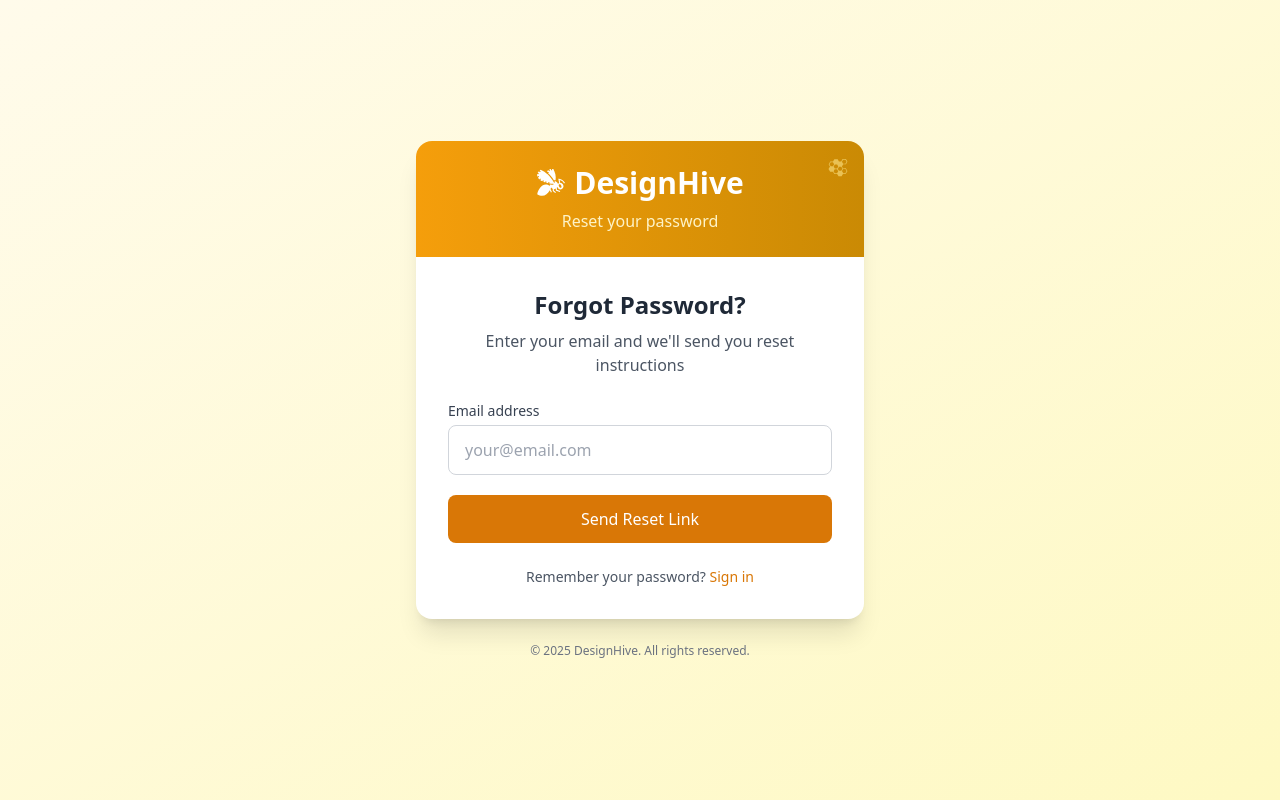
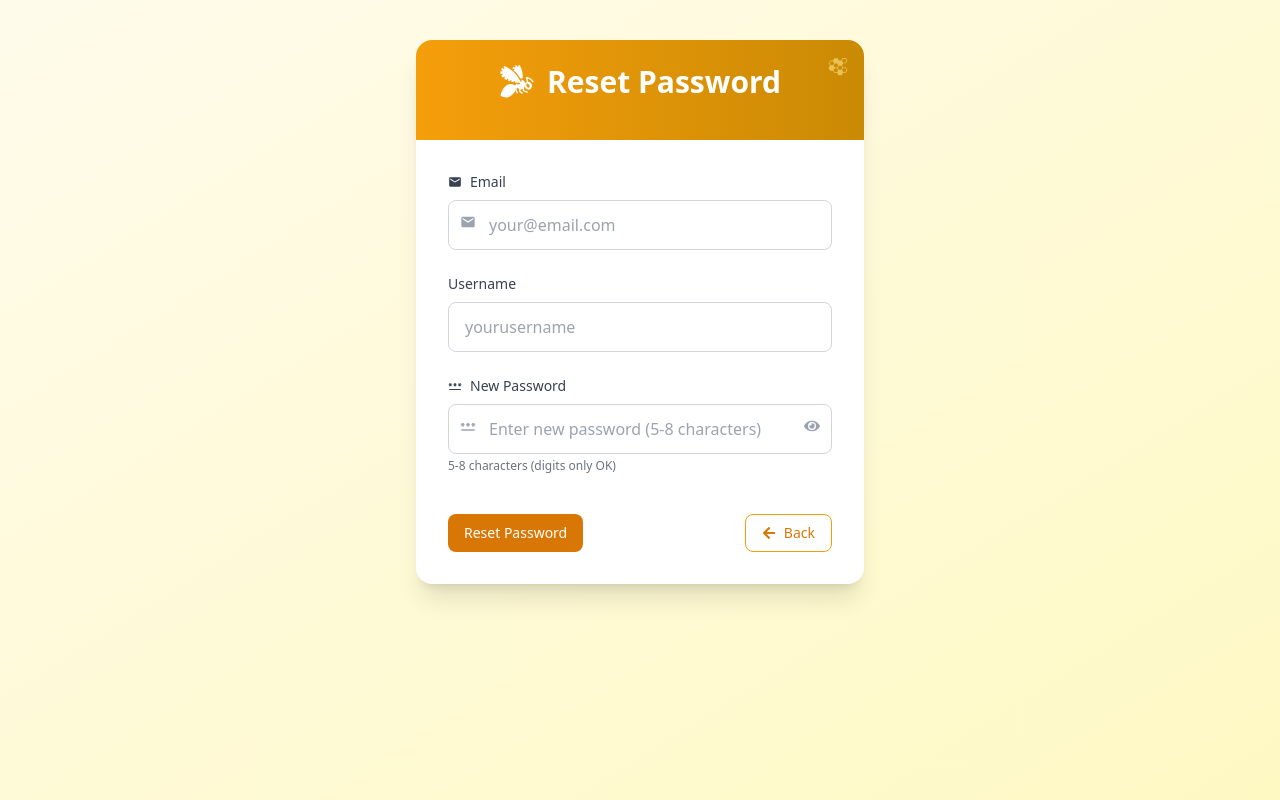
Before and after one commit to Sanka11/DesignHive, a React (Vite) app in the folder frontend/: page /forgot-password in a window 1280 px wide. Built offline with nearby package versions, Linux system fonts and the light colour scheme; no server answers.

Commit message:
Add Forgot password function

```diff
--- a/frontend/src/App.jsx
+++ b/frontend/src/App.jsx
@@ -4,7 +4,7 @@ import { Routes, Route } from "react-router-dom";
 import LandingPage from "./pages/LandingPage";
 import Login from "./pages/Login";
 import Register from "./pages/Register";
-import ForgotPasswordPage from "./pages/ForgotPasswordPage";
+
 import DashboardPage from "./pages/DashboardPage";
 import MainLayout from "./layouts/MainLayout";
 import ProtectedRoute from "./components/ProtectedRoute";
@@ -26,6 +26,7 @@ import HomeLearningPlan from "./pages/HomeLeraningPlan.jsx";
 import CreatePlanPage from "./pages/CreatePlanPage.jsx";
 import LearningPlanPage from "./pages/LearningPlanPage.jsx";
 import ChangePassword from "./pages/ChangePassword.jsx";
+import ForgotPassword from "./pages/ForgotPassword.jsx";
 
 
 function App() {
@@ -35,7 +36,7 @@ function App() {
       {/* Pages without Navbar */}
       <Route path="/login" element={<Login />} />
       <Route path="/register" element={<Register />} />
-      <Route path="/forgot-password" element={<ForgotPasswordPage />} />
+
       <Route path="/" element={<LandingPage />} />
       <Route path="/oauth2/redirect" element={<OAuthRedirect />} />
       <Route path="/chat/:chatId" element={<ChatPage currentUser={user} />} />
@@ -45,6 +46,7 @@ function App() {
       <Route path="/following" element={<FollowingPage />} />
       <Route path="/followers" element={<FollowersPage />} />
       <Route path="/change-password" element={<ChangePassword />} />
+      <Route path="/forgot-password" element={<ForgotPassword />} />
 
 
 
--- /dev/null
+++ b/frontend/src/pages/ForgotPassword.jsx
@@ -0,0 +1,270 @@
+import { useState, useEffect } from "react";
+import axios from "../api/axios";
+import { motion } from 'framer-motion';
+import { GiHoneycomb, GiBee } from 'react-icons/gi';
+import { FaEye, FaEyeSlash, FaArrowLeft } from 'react-icons/fa';
+import { MdPassword, MdEmail } from 'react-icons/md';
+import { useNavigate } from "react-router-dom";
+
+export default function ForgotPassword() {
+  const navigate = useNavigate();
+  const [isMounted, setIsMounted] = useState(false);
+  const [form, setForm] = useState({
+    email: "",
+    username: "",
+    newPassword: "",
+  });
+  const [showPassword, setShowPassword] = useState(false);
+  const [notification, setNotification] = useState({
+    show: false,
+    message: '',
+    type: ''
+  });
+  const [isSubmitting, setIsSubmitting] = useState(false);
+
+  useEffect(() => {
+    setIsMounted(true);
+  }, []);
+
+  const showNotification = (message, type) => {
+    setNotification({ show: true, message, type });
+    setTimeout(() => {
+      setNotification({ show: false, message: '', type: '' });
+    }, 3000);
+  };
+
+  const handleChange = (e) => {
+    const { name, value } = e.target;
+    setForm({ ...form, [name]: value });
+  };
+
+  const validatePassword = (password) => {
+    if (!password) return 'Password is required';
+    if (password.length < 5) return 'Password must be at least 5 characters';
+    if (password.length > 8) return 'Password cannot exceed 8 characters';
+    return '';
+  };
+
+  const handleSubmit = async (e) => {
+    e.preventDefault();
+
+    const passwordError = validatePassword(form.newPassword);
+    if (passwordError) {
+      showNotification(passwordError, 'error');
+      return;
+    }
+
+    if (!form.email || !form.username) {
+      showNotification('Email and username are required', 'error');
+      return;
+    }
+
+    setIsSubmitting(true);
+
+    try {
+      const res = await axios.put("/auth/reset-password", null, {
+        params: {
+          email: form.email,
+          username: form.username,
+          newPassword: form.newPassword,
+        },
+      });
+
+      showNotification(res.data || 'Password reset successfully!', 'success');
+      setForm({ email: "", username: "", newPassword: "" });
+
+      setTimeout(() => {
+        navigate("/login");
+      }, 1500);
+    } catch (err) {
+      const msg = err.response?.data || "Something went wrong. Please try again.";
+      showNotification(msg, 'error');
+    } finally {
+      setIsSubmitting(false);
+    }
+  };
+
+  return (
+    <div className="min-h-screen bg-gradient-to-br from-amber-50 to-yellow-100 py-10 px-4">
+      {notification.show && (
+        <motion.div
+          className={`fixed top-4 right-4 p-4 rounded-lg shadow-lg z-50 ${
+            notification.type === 'success'
+              ? 'bg-green-100 text-green-800 border border-green-200'
+              : 'bg-red-100 text-red-800 border border-red-200'
+          }`}
+          initial={{ opacity: 0, x: 100 }}
+          animate={{ opacity: 1, x: 0 }}
+          exit={{ opacity: 0, x: 100 }}
+          transition={{ duration: 0.3 }}
+        >
+          <div className="flex items-center">
+            <span>{notification.message}</span>
+            <button
+              onClick={() => setNotification({ show: false, message: '', type: '' })}
+              className="ml-4 text-lg"
+            >
+              &times;
+            </button>
+          </div>
+        </motion.div>
+      )}
+
+      <motion.div
+        className="max-w-md mx-auto bg-white rounded-2xl shadow-xl overflow-hidden"
+        initial={{ opacity: 0, y: 20 }}
+        animate={isMounted ? { opacity: 1, y: 0 } : {}}
+        transition={{ duration: 0.6 }}
+      >
+        <motion.div
+          className="bg-gradient-to-r from-amber-500 to-yellow-600 p-6 text-center relative"
+          initial={{ opacity: 0 }}
+          animate={isMounted ? { opacity: 1 } : {}}
+          transition={{ delay: 0.2, duration: 0.6 }}
+        >
+          <div className="flex items-center justify-center space-x-3 mb-4">
+            <motion.div
+              initial={{ scale: 0 }}
+              animate={isMounted ? { scale: 1 } : {}}
+              transition={{ delay: 0.4, type: 'spring' }}
+            >
+              <GiBee className="text-4xl text-white" />
+            </motion.div>
+            <motion.h1
+              className="text-3xl font-bold text-white"
+              initial={{ opacity: 0 }}
+              animate={isMounted ? { opacity: 1 } : {}}
+              transition={{ delay: 0.6, duration: 0.6 }}
+            >
+              Reset Password
+            </motion.h1>
+          </div>
+          <motion.div
+            className="absolute top-4 right-4"
+            initial={{ scale: 0 }}
+            animate={isMounted ? { scale: 1 } : {}}
+            transition={{ delay: 0.8, type: 'spring' }}
+          >
+            <GiHoneycomb className="text-amber-200 text-xl opacity-60" />
+          </motion.div>
+        </motion.div>
+
+        <div className="p-8">
+          <form onSubmit={handleSubmit} className="space-y-6">
+            <div>
+              <label className="block mb-2 text-sm font-medium text-gray-700 flex items-center gap-2">
+                <MdEmail /> Email
+              </label>
+              <div className="relative">
+                <input
+                  type="email"
+                  name="email"
+                  value={form.email}
+                  onChange={handleChange}
+                  required
+                  className="w-full pl-10 pr-4 py-3 rounded-lg border border-gray-300 focus:border-amber-500 focus:ring-2 focus:ring-amber-200 outline-none transition-colors"
+                  placeholder="your@email.com"
+                />
+                <MdEmail className="absolute left-3 top-3.5 text-gray-400" />
+              </div>
+            </div>
+
+            <div>
+              <label className="block mb-2 text-sm font-medium text-gray-700">
+                Username
+              </label>
+              <div className="relative">
+                <input
+                  type="text"
+                  name="username"
+                  value={form.username}
+                  onChange={handleChange}
+                  required
+                  className="w-full px-4 py-3 rounded-lg border border-gray-300 focus:border-amber-500 focus:ring-2 focus:ring-amber-200 outline-none transition-colors"
+                  placeholder="yourusername"
+                />
+              </div>
+            </div>
+
+            <div>
+              <label className="block mb-2 text-sm font-medium text-gray-700 flex items-center gap-2">
+                <MdPassword /> New Password
+              </label>
+              <div className="relative">
+                <input
+                  type={showPassword ? "text" : "password"}
+                  name="newPassword"
+                  value={form.newPassword}
+                  onChange={handleChange}
+                  required
+                  className="w-full pl-10 pr-10 py-3 rounded-lg border border-gray-300 focus:border-amber-500 focus:ring-2 focus:ring-amber-200 outline-none transition-colors"
+                  placeholder="Enter new password (5-8 characters)"
+                />
+                <MdPassword className="absolute left-3 top-3.5 text-gray-400" />
+                <button
+                  type="button"
+                  onClick={() => setShowPassword(!showPassword)}
+                  className="absolute right-3 top-3.5 text-gray-400 hover:text-gray-600"
+                >
+                  {showPassword ? <FaEyeSlash /> : <FaEye />}
+                </button>
+              </div>
+              <p className="mt-1 text-xs text-gray-500">5-8 characters (digits only OK)</p>
+            </div>
+
+            <motion.div
+              className="flex flex-col sm:flex-row justify-between gap-4 pt-4"
+              initial={{ opacity: 0, y: 10 }}
+              animate={isMounted ? { opacity: 1, y: 0 } : {}}
+              transition={{ delay: 0.8, duration: 0.4 }}
+            >
+              <button
+                type="submit"
+                disabled={isSubmitting}
+                className={`bg-amber-600 hover:bg-amber-700 text-white font-medium py-2 px-4 rounded-lg transition-colors flex items-center justify-center gap-2 text-sm ${
+                  isSubmitting ? 'opacity-70 cursor-not-allowed' : ''
+                }`}
+              >
+                {isSubmitting ? (
+                  <>
+                    <motion.div
+                      animate={{
+                        rotate: 360,
+                        y: [0, -5, 0]
+                      }}
+                      transition={{
+                        rotate: {
+                          duration: 1,
+                          repeat: Infinity,
+                          ease: "linear"
+                        },
+                        y: {
+                          duration: 0.5,
+                          repeat: Infinity,
+                          repeatType: "reverse"
+                        }
+                      }}
+                      className="mr-1"
+                    >
+                      <GiBee className="text-sm" />
+                    </motion.div>
+                    Resetting...
+                  </>
+                ) : (
+                  'Reset Password'
+                )}
+              </button>
+              <button
+                type="button"
+                onClick={() => navigate(-1)}
+                className="bg-white border border-amber-500 text-amber-600 hover:bg-amber-50 font-medium py-2 px-4 rounded-lg transition-colors flex items-center justify-center gap-2 text-sm"
+              >
+                <FaArrowLeft /> Back
+              </button>
+            </motion.div>
+          </form>
+        </div>
+      </motion.div>
+    </div>
+  );
+}
```
Also changed, not shown: 2 other files (tests, documents, lock files or other folders).
